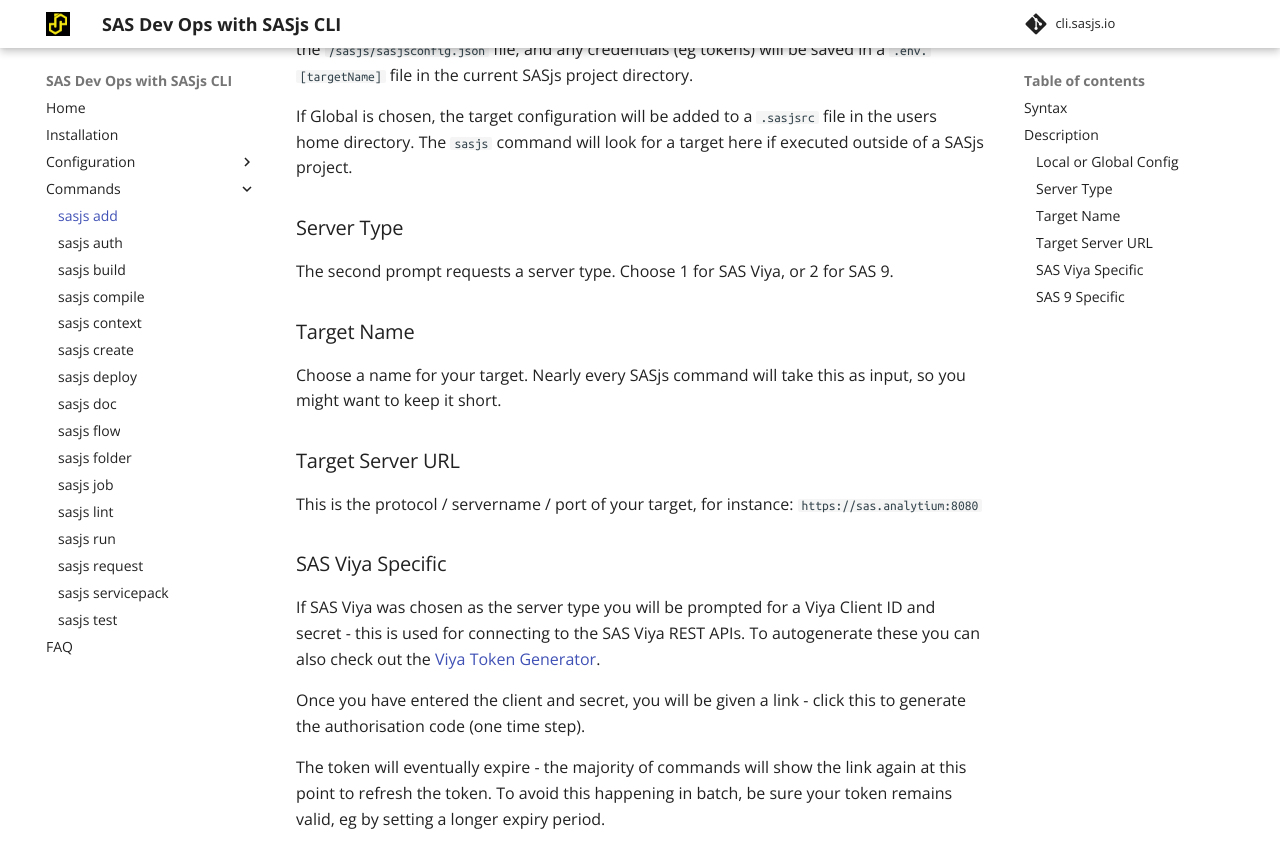
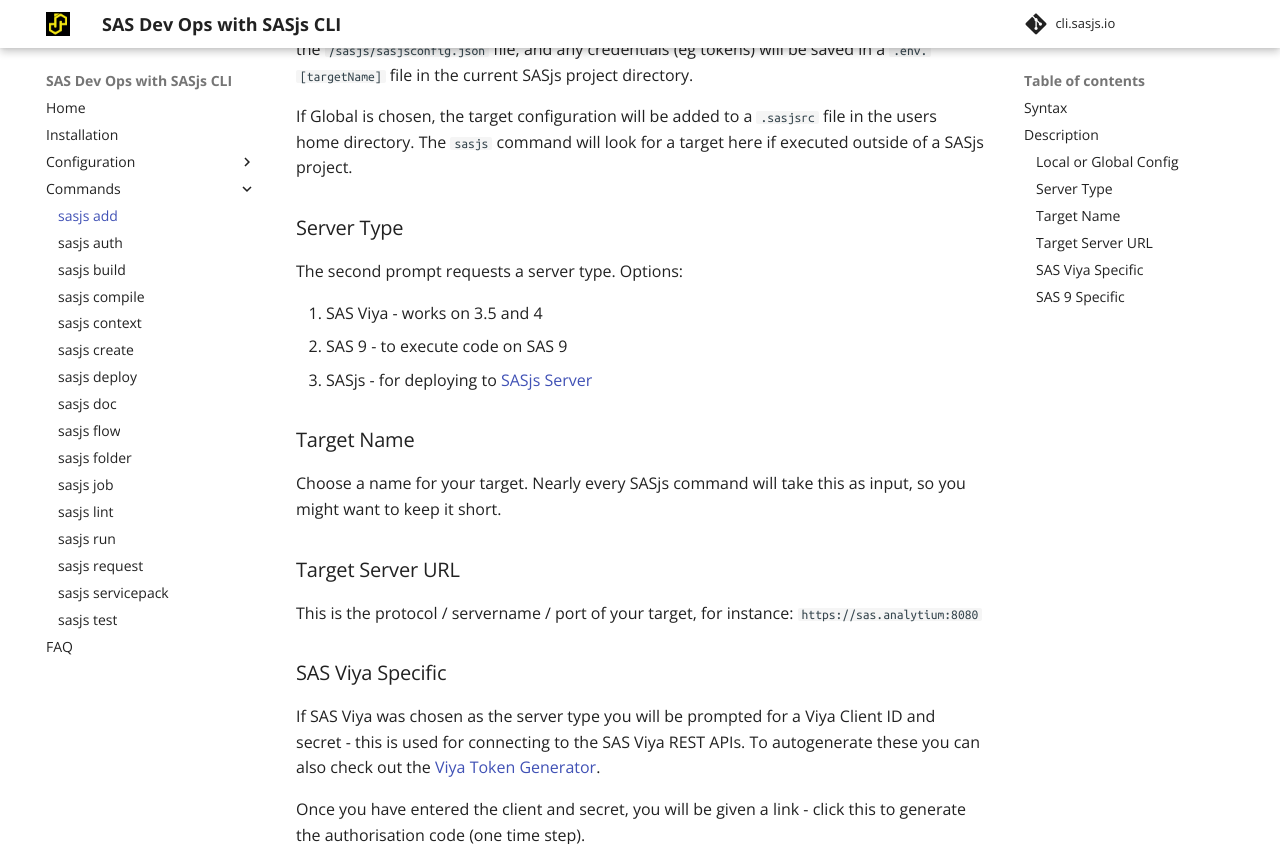
Before and after one commit to sasjs/cli.sasjs.io, an MkDocs documentation site: the page built from docs/add.md, in a window 1280 px wide and 900 px high, scrolled down 1112 px, cut to the strip 0-844 px from the top of the window. Built offline with MkDocs 1.6.1 and Material for MkDocs 9.7.7, drawn with Linux system fonts in a browser that asks for light colours.

Commit message:
Update add.md

```diff
--- a/docs/add.md
+++ b/docs/add.md
@@ -31,7 +31,11 @@
 
 ### Server Type
 
-The second prompt requests a server type. Choose 1 for SAS Viya, or 2 for SAS 9.
+The second prompt requests a server type. Options:
+
+1. SAS Viya - works on 3.5 and 4
+2. SAS 9 - to execute code on SAS 9
+3. SASjs - for deploying to [SASjs Server](https://github.com/sasjs/server)
 
 ### Target Name
 
```
